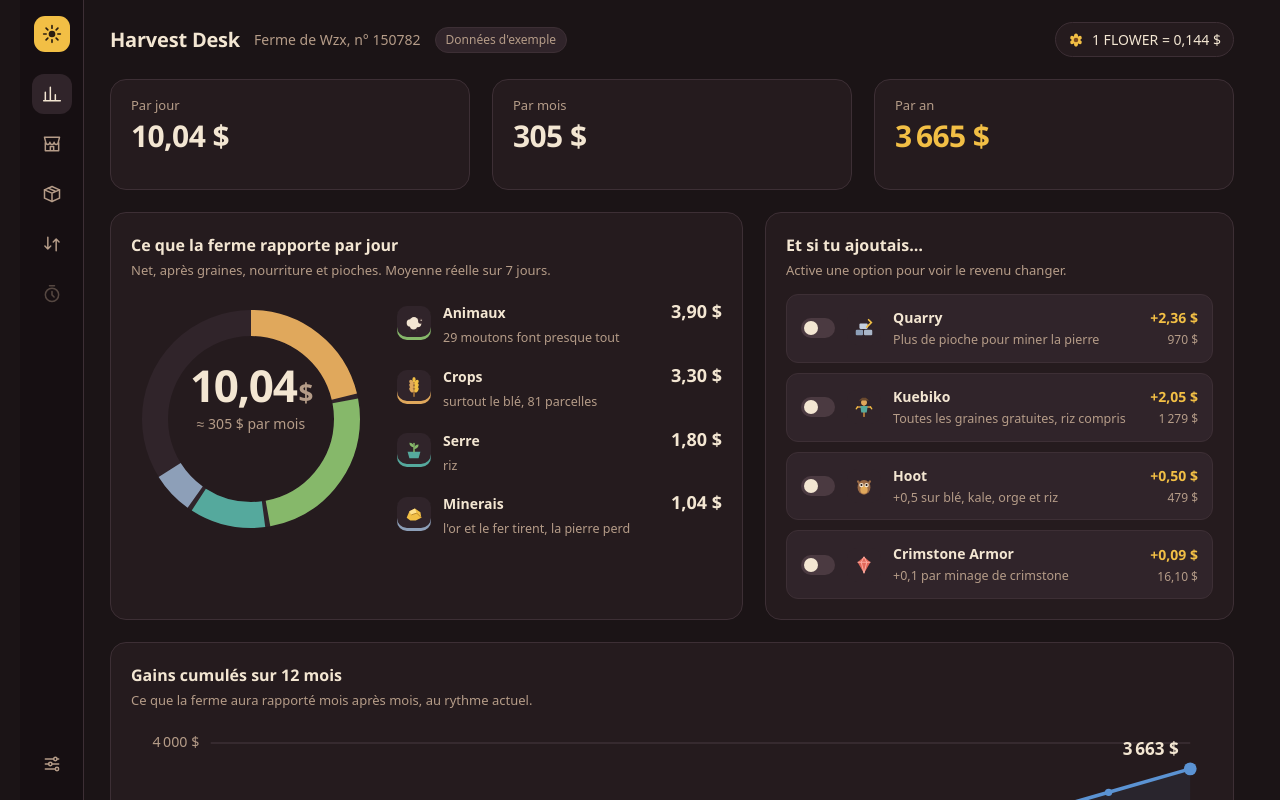
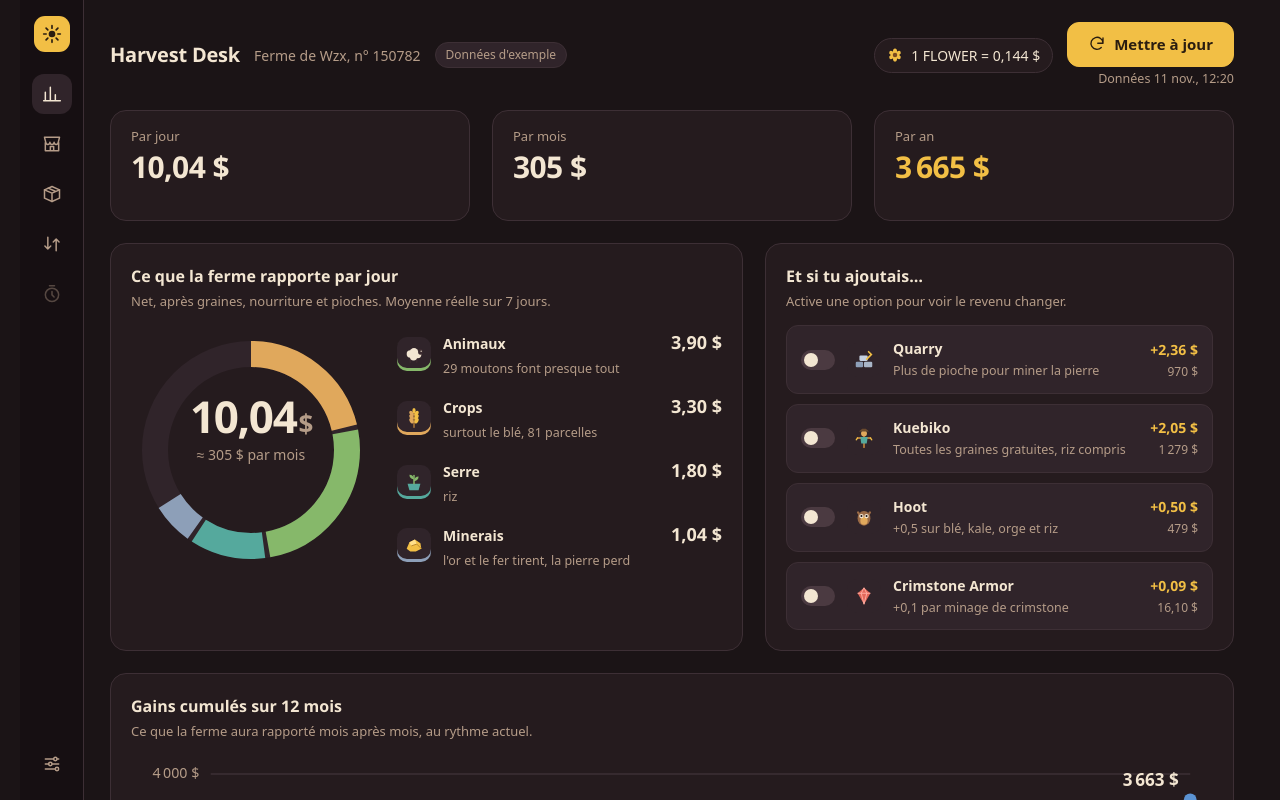
Before and after one commit to wzx-rc/NoteIt, a React (Vite) app in the folder harvest-desk/: page / in a window 1280 px wide. Shown: the top 800 px of the page. Built offline with nearby package versions, Linux system fonts and the light colour scheme.

Commit message:
Harvest Desk : gros bouton Mettre à jour qui relit la ferme et le marché
Co-Authored-By: Claude Opus 5.5 <noreply@anthropic.com>
Claude-Session: https://claude.ai/code/session_011NbR3cuUn4BdW5GdYoT4Ls

```diff
--- a/harvest-desk/electron/preload.ts
+++ b/harvest-desk/electron/preload.ts
@@ -3,7 +3,7 @@ import type { AppState, HarvestBridge } from "../src/shared/types";
 
 const bridge: HarvestBridge = {
   getState: () => ipcRenderer.invoke("state:get"),
-  refresh: () => ipcRenderer.invoke("state:refresh"),
+  refresh: (full?: boolean) => ipcRenderer.invoke("state:refresh", full),
   importHistory: () => ipcRenderer.invoke("history:import"),
   getSettings: () => ipcRenderer.invoke("settings:get"),
   saveSettings: (s) => ipcRenderer.invoke("settings:save", s),
--- a/harvest-desk/src/shared/types.ts
+++ b/harvest-desk/src/shared/types.ts
@@ -31,7 +31,8 @@ export interface Settings { apiKey: string; farmId: string; apiBase: string }
 /** What the preload script exposes on window.harvest. */
 export interface HarvestBridge {
   getState(): Promise<AppState>;
-  refresh(): Promise<AppState>;
+  /** Re-reads the farm; with `full`, the marketplace prices too. */
+  refresh(full?: boolean): Promise<AppState>;
   importHistory(): Promise<AppState>;
   getSettings(): Promise<Omit<Settings, "apiKey"> & { hasKey: boolean }>;
   saveSettings(s: Partial<Settings>): Promise<AppState>;
--- a/harvest-desk/src/ui/App.tsx
+++ b/harvest-desk/src/ui/App.tsx
@@ -29,8 +29,8 @@ export function App() {
         <Rail view={current} onView={setView} />
         <main className="main">
           <TopBar username={state.username} farmId={state.farmId} flowerUsd={state.market?.flowerUsd}
-            demo={state.mode === "demo"} busy={busy} onRefresh={bridge() ? refresh : undefined} />
-          <Banner state={state} onRetry={refresh} onImport={importHistory} />
+            demo={state.mode === "demo"} busy={busy} fetchedAt={state.fetchedAt} onRefresh={() => refresh(true)} />
+          <Banner state={state} onRetry={() => refresh(true)} onImport={importHistory} />
           {current === "settings" ? <SettingsView state={state} onImport={importHistory} />
             : !ready ? null
             : current === "market" ? <MarketView state={state} />
--- a/harvest-desk/src/ui/components/TopBar.tsx
+++ b/harvest-desk/src/ui/components/TopBar.tsx
@@ -1,9 +1,21 @@
+import { useEffect, useState } from "react";
 import { Icon } from "../icons";
 import { fmt } from "../format";
 
-interface Props { username?: string; farmId?: number; flowerUsd?: number; demo: boolean; busy: boolean; onRefresh?: () => void }
+interface Props { username?: string; farmId?: number; flowerUsd?: number; demo: boolean; busy: boolean; fetchedAt?: string; onRefresh?: () => void }
 
-export function TopBar({ username, farmId, flowerUsd, demo, busy, onRefresh }: Props) {
+/** "il y a 4 min", or the time when it is older than an hour. */
+function ago(iso?: string) {
+  if (!iso) return "jamais";
+  const min = Math.round((Date.now() - Date.parse(iso)) / 60_000);
+  if (min < 1) return "à l'instant";
+  if (min < 60) return `il y a ${min} min`;
+  return new Date(iso).toLocaleString("fr-FR", { day: "numeric", month: "short", hour: "2-digit", minute: "2-digit" });
+}
+
+export function TopBar({ username, farmId, flowerUsd, demo, busy, fetchedAt, onRefresh }: Props) {
+  const [, tick] = useState(0);
+  useEffect(() => { const t = setInterval(() => tick((n) => n + 1), 60_000); return () => clearInterval(t); }, []);
   return (
     <div className="top">
       <h1>Harvest Desk</h1>
@@ -12,9 +24,13 @@ export function TopBar({ username, farmId, flowerUsd, demo, busy, onRefresh }: P
       <span className="spacer" />
       {flowerUsd ? <span className="ticker"><Icon name="flower" size={16} />1 FLOWER = {fmt(flowerUsd, 3)} $</span> : null}
       {onRefresh ? (
-        <button className="iconbtn" aria-label="Actualiser" title="Actualiser" aria-busy={busy} disabled={busy} onClick={onRefresh}>
-          <Icon name="refresh" size={16} />
-        </button>
+        <span className="update">
+          <button className="btn primary big" aria-busy={busy} disabled={busy} onClick={onRefresh}
+            title="Relit ta ferme et les prix du marketplace, puis recalcule tout">
+            <Icon name="refresh" size={18} />{busy ? "Mise à jour…" : "Mettre à jour"}
+          </button>
+          <span className="dim small">{busy ? "ferme et prix du marché" : `Données ${ago(fetchedAt)}`}</span>
+        </span>
       ) : null}
     </div>
   );
--- a/harvest-desk/src/ui/styles.css
+++ b/harvest-desk/src/ui/styles.css
@@ -183,3 +183,9 @@ body{background:var(--ground);color:var(--text);font-family:var(--body);font-siz
 .chip.rank::after{content:attr(data-rank);position:absolute;top:-6px;left:-6px;width:17px;height:17px;border-radius:50%;background:var(--gold);color:#2a1d10;font-size:10.5px;font-weight:700;display:grid;place-items:center;font-family:var(--body)}
 .btn.ghost{background:transparent;margin-top:12px}
 @media (max-width:980px){.grid.even{grid-template-columns:minmax(0,1fr)}}
+.update{display:flex;flex-direction:column;align-items:flex-end;gap:3px}
+.btn.big{display:inline-flex;align-items:center;gap:8px;padding:10px 20px;font-size:15px;font-weight:600;border-radius:12px}
+.btn.big[aria-busy="true"] svg{animation:spin 1s linear infinite}
+.btn.big:disabled{opacity:.75;cursor:progress}
+@media (prefers-reduced-motion:reduce){.btn.big[aria-busy="true"] svg{animation:none}}
+@media (max-width:640px){.update{align-items:stretch;width:100%}.btn.big{justify-content:center}}
--- a/harvest-desk/src/ui/useAppState.ts
+++ b/harvest-desk/src/ui/useAppState.ts
@@ -25,7 +25,11 @@ export function useAppState() {
     return b.onState(setState);
   }, []);
 
-  const refresh = useCallback(() => { bridge()?.refresh().then(setState); }, []);
+  const refresh = useCallback((full = false) => {
+    const b = bridge();
+    if (!b) { setState((s) => ({ ...s, status: "loading" })); demoState().then(setState); return; }
+    b.refresh(full).then(setState);
+  }, []);
   const importHistory = useCallback(() => { bridge()?.importHistory().then(setState); }, []);
   /** In the demo, hand-typed moves live in memory only. */
   const addEntry = useCallback((e: ManualEntry) => {
```
Also changed, not shown: harvest-desk/electron/main.ts (+6 -5 lines), 1 other file (tests, documents, lock files or other folders).
